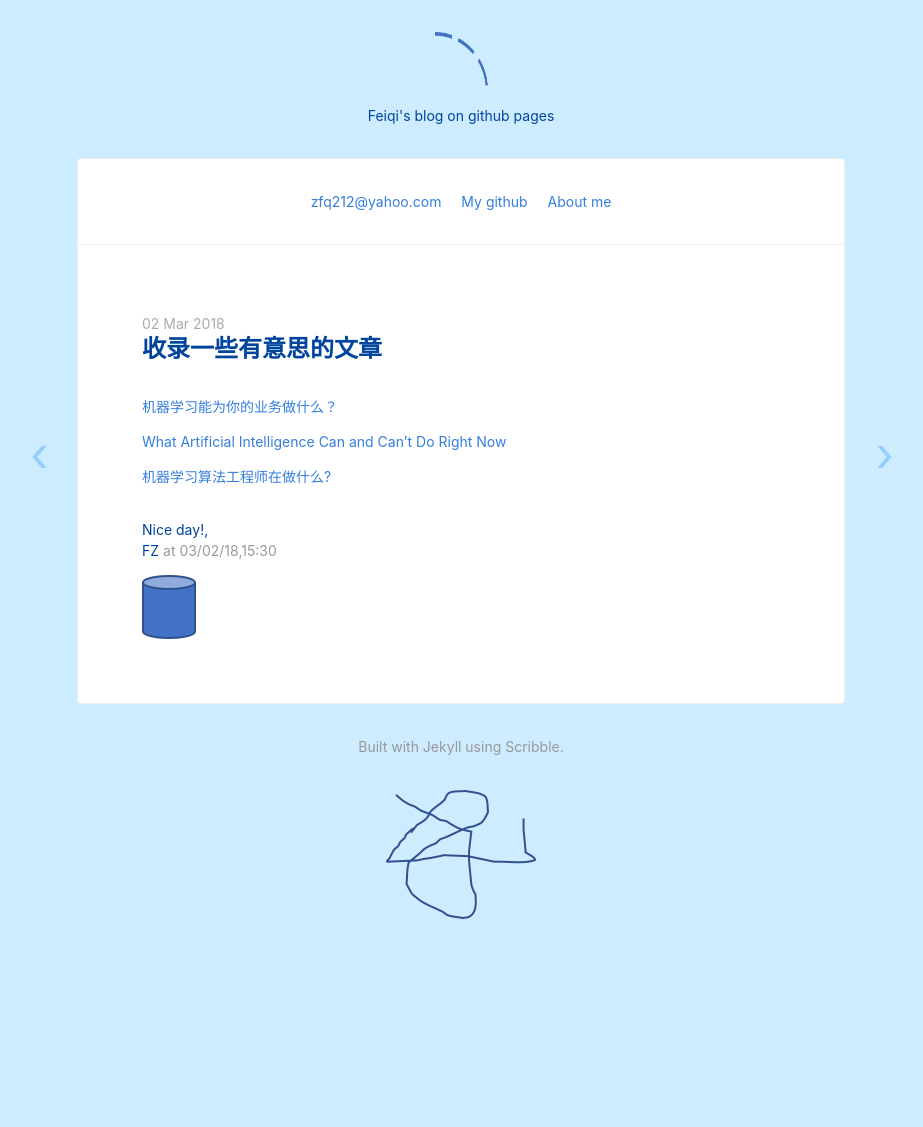
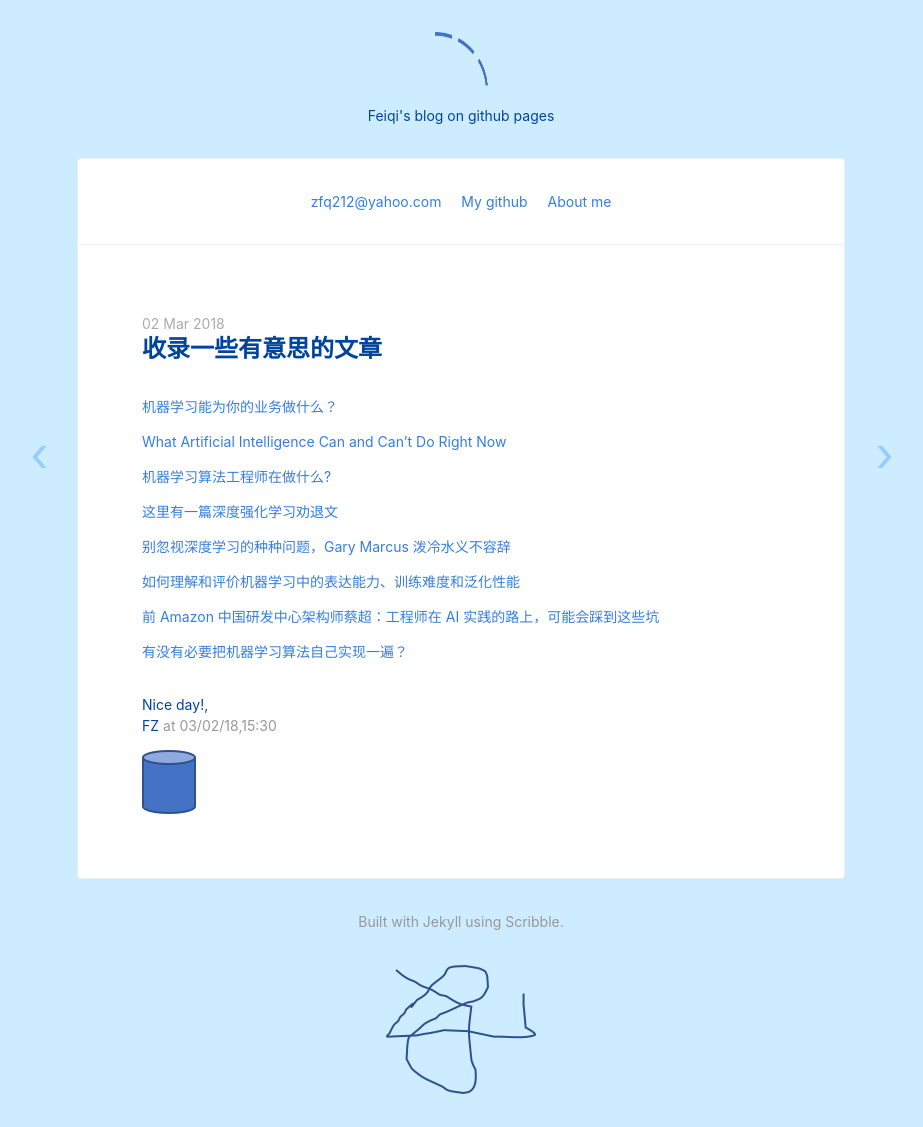
Before and after one commit to zfq212git/zfq212git.github.io, a Jekyll site: the page built from _posts/2018-03-02-interesting-articles.md, in a window 1280 px wide. Shown: the whole page, without its empty margins (179-1102 px from the left). Built offline with Jekyll 4.4.1, drawn with Linux system fonts in a browser that asks for light colours; nearby versions of some CDN libraries; before the commit the page ends 952 px from its top, so only the background shows below that.

Commit message:
Update 2018-03-02-interesting-articles.md

```diff
--- a/_posts/2018-03-02-interesting-articles.md
+++ b/_posts/2018-03-02-interesting-articles.md
@@ -8,3 +8,13 @@ date: 2018-03-02 15:30:00
 [What Artificial Intelligence Can and Can’t Do Right Now](https://hbr.org/2016/11/what-artificial-intelligence-can-and-cant-do-right-now)
 
 [机器学习算法工程师在做什么?](http://blog.csdn.net/shixiangyun2/article/details/51543593)
+
+[这里有一篇深度强化学习劝退文](https://www.leiphone.com/news/201802/kySbslzMWzUXIAbt.html)
+
+[别忽视深度学习的种种问题，Gary Marcus 泼冷水义不容辞](https://www.leiphone.com/news/201801/ZaAABHZZR5bDXGtN.html)
+
+[如何理解和评价机器学习中的表达能力、训练难度和泛化性能](https://www.leiphone.com/news/201803/DybiDiLOTHCNh8MQ.html)
+
+[前 Amazon 中国研发中心架构师蔡超：工程师在 AI 实践的路上，可能会踩到这些坑](https://www.leiphone.com/news/201801/CcHIAWt5KYLQI2BG.html)
+
+[有没有必要把机器学习算法自己实现一遍？](https://www.leiphone.com/news/201711/gxMBPGmwoWrRXxSj.html)
```
